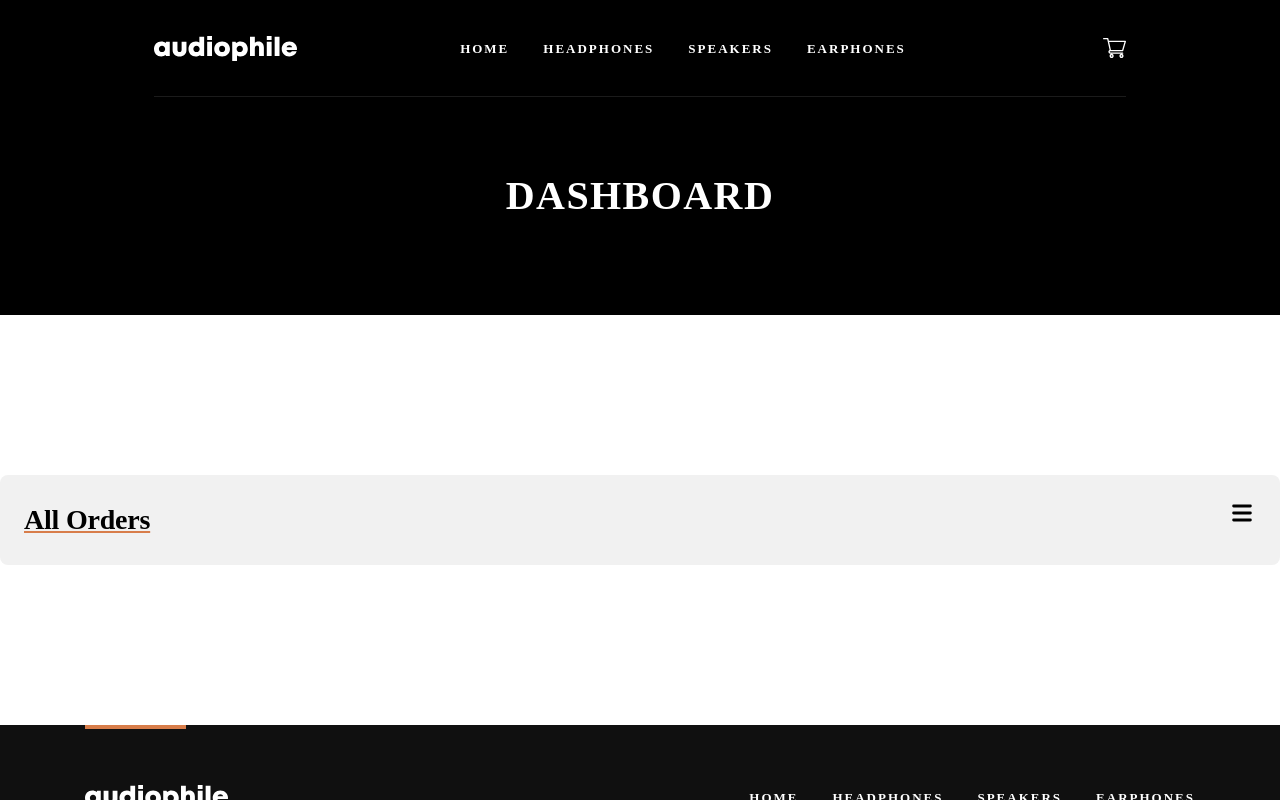
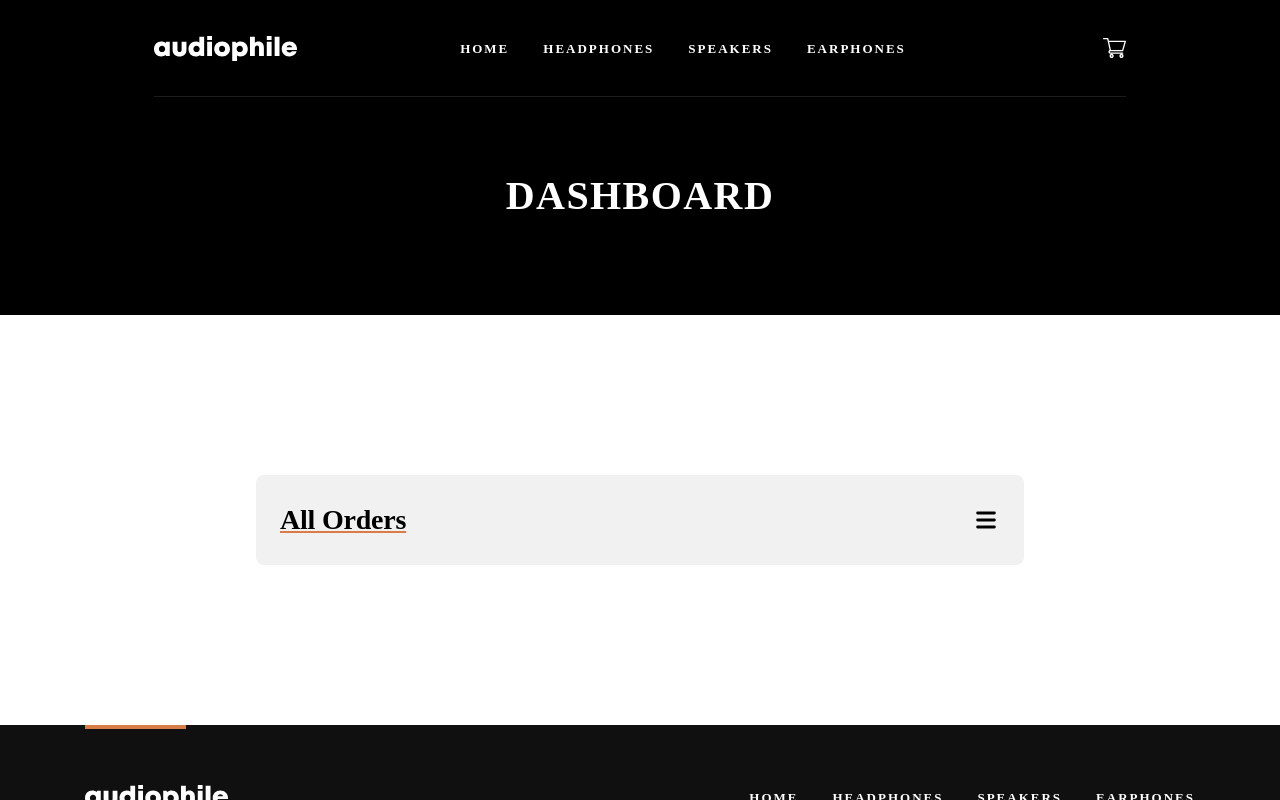
Before and after one commit to roodhouse/frontend-mentor-audiophile-ecommerce, a React (Create React App) app in the folder frontend/: page / in a window 1280 px wide. Both pictures are taken after a click on the element 1103 px from the left and 3594 px from the top of the page. Shown: the top 800 px of the page. Built offline with nearby package versions, Linux system fonts and the light colour scheme; no server answers.

Commit message:
finished first menu item in dash

```diff
--- a/frontend/src/components/DashBoard.jsx
+++ b/frontend/src/components/DashBoard.jsx
@@ -20,10 +20,11 @@ function DashBoard() {
             <div id="dashboardHeadingWrapper" className='w-full mb-16 md:mb-[120px] xl:mb-[160px]'>
                 <DashboardHeading />
             </div>
+            <div id="dashMenuOptionsContainer" className='md:w-full md:max-w-[768px]'>
                 <div id="dashMenuOptions" className='w-[327px] md:w-full bg-offWhite p-6 rounded-lg'>
                     <div id="dashOrderOption" className='flex flex-col justify-between items-center'>
-                    <div id="dashOrderOptionHeader" className='flex w-full justify-between'>
-                        <div id="dashOrderOptionText" className={`${allOrders.styles} ${openMenu ? '!mb-4' : '!mb-0'} text-[28px] underline decoration-deepOrange`}>
+                        <div id="dashOrderOptionHeader" className={`${openMenu ? 'mb-4' : 'mb-0'} flex w-full justify-between items-center`}>
+                            <div id="dashOrderOptionText" className={`${allOrders.styles} !mb-0 text-[28px] underline decoration-deepOrange`}>
                                 <p>{allOrders.text}</p>
                             </div>
                             <div id="dashOrderOptionIcon" onClick={handleClick} className='cursor-pointer text-[28px]'>
@@ -31,12 +32,13 @@ function DashBoard() {
                             </div>
                         </div>
                         { openMenu ? (
-                        <div id="ordersContainer" className='bg-white w-full md:px-10 xl:px-[165px] custom:px-[165px]'>
+                            <div id="ordersContainer" className='bg-white w-full'>
                                 <div id="ordersTableWrapper">
                                     <OrdersTable />
                                 </div>
                             </div>
                         ): '' }
+                    </div>
                 </div>
             </div>
 
--- a/frontend/src/components/Orders.jsx
+++ b/frontend/src/components/Orders.jsx
@@ -12,7 +12,7 @@ function Orders() {
             <div id="editOrderHeadingWrapper" className='mb-16 md:mb-[120px] xl:mb-[160px]'>
                 <EditOrderHeading />
             </div>
-            <div id="editOrderContent" className='flex justify-center self-center bg-white px-6 md:px-10 xl:px-[5%] md:w-[768px]'>
+            <div id="editOrderContent" className='flex justify-center self-center bg-white px-6 md:0 md:w-[768px]'>
                 <div id="editOrderActionsWrapper" className='md:w-full'>
                     <EditOrderActions />
                 </div>
--- a/frontend/src/components/dashboard/OrdersTable.jsx
+++ b/frontend/src/components/dashboard/OrdersTable.jsx
@@ -37,7 +37,7 @@ function OrdersTable() {
                 </thead>
                 <tbody className='block md:table-row-group'>
                     {orders.map((order) => (
-                        <tr key={order.order_id} id={order.order_id} className={`${order.order_id % 2 === 0 ? 'bg-offWhite text-black' : 'bg-charcoal text-offWhite'} border border-deepOrange md:border-none block md:table-row`}>
+                        <tr key={order.order_id} id={order.order_id} className={`${order.order_id % 2 === 0 ? 'bg-almostWhite text-black' : 'bg-charcoal text-offWhite'} border border-deepOrange md:border-none block md:table-row`}>
                             <td onClick={handleClick} className='p-2 text-left md:text-center block md:table-cell'><span className='inline-block w-1/3 md:hidden font-bold'>Order</span><span className='cursor-pointer hover:text-deepOrange'>{order.order_id}</span></td>
                             <td className='p-2 text-left md:text-center block md:table-cell'><span className='inline-block w-1/3 md:hidden font-bold'>Date</span>{new Date(order.order_date).toLocaleDateString('en-US', { timeZone: 'UTC' }, { year: 'numeric', month: 'long', day: 'numeric'})}</td>
                             <td className='p-2 text-left md:text-center block md:table-cell'><span className='inline-block w-1/3 md:hidden font-bold'>Name</span>{order.order_name}</td>
```
Lines whose indentation alone changed are shown as unchanged.
